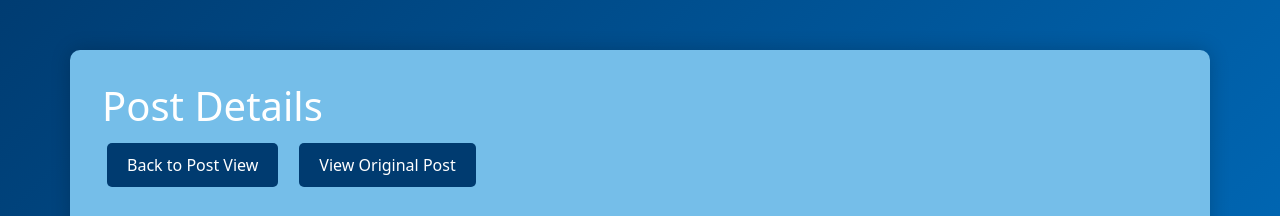
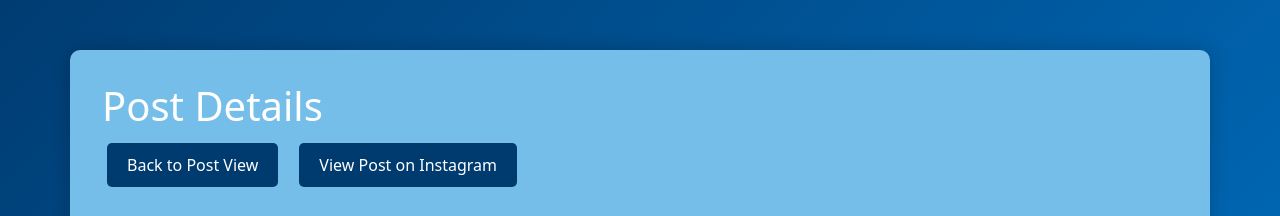
Before and after one commit to usd-cs/COMP-49X-24-25-Alumni-Association, a Django app: page /post-details/1/ in a window 1280 px wide. Shown: the part 45-261 px from the top of the page. Run offline with Django 5.2, Linux system fonts and the light colour scheme; the visitor is signed in with stand-in values (Sample User, id 1); data that the repository does not hold is empty.

Commit message:
Changed text on post-details

```diff
--- a/AlumniProject/AlumniProject/templates/post-details.html
+++ b/AlumniProject/AlumniProject/templates/post-details.html
@@ -225,7 +225,7 @@
       <!-- If you want a direct link to the IG post:
            you can dynamically set this from your data if needed -->
       <a href="#" id="postLinkBtn" class="btn btn-info text-white" target="_blank">
-        View Original Post
+        View Post on Instagram
       </a>
     </div>
 
```
